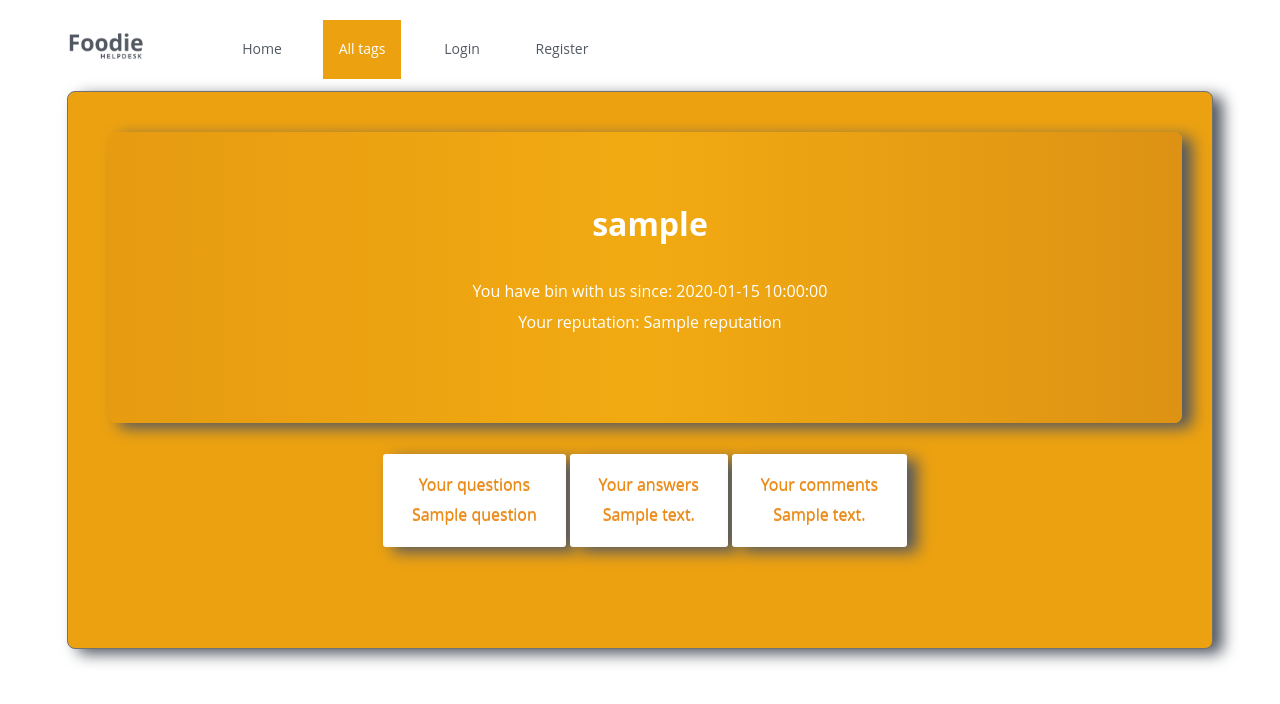
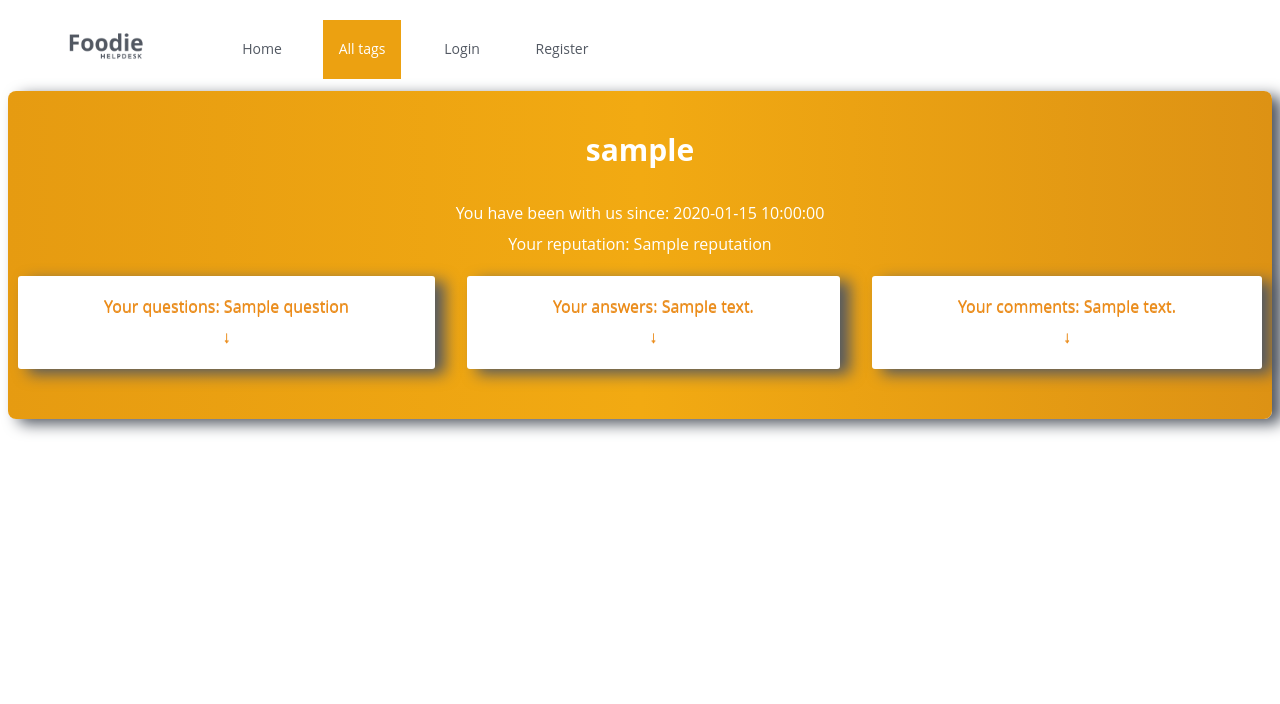
Before and after one commit to michal-bed/ask-mate-foodie, a Flask app: template templates/user_page.html in a window 1280 px wide. Shown: the top 704 px of the page. Run offline with Flask 2, Linux system fonts and the light colour scheme; the template is opened without the code that fills it: most values are stand-ins (such as "Sample title", 1, 10 or a date in 2020); some libraries are stand-ins or nearby versions.

Commit message:
user page profile css buttons, main area

```diff
--- a/static/style.css
+++ b/static/style.css
@@ -134,6 +134,7 @@ a.ask-user-button {
     width: 85%;
     background: none repeat scroll 0 0 #FFFFFF;
     overflow: hidden;
+    color:#727272 ;
     padding: 40px 30px 70px 40px;
     border: 0 solid;
     border-radius: 8px;
@@ -400,10 +401,15 @@ a.ask-user-button {
     background: linear-gradient(90deg, rgba(230, 155, 17, 1) 0%, rgba(242, 170, 18, 1) 50%, rgba(221, 146, 20, 1) 100%);
     margin-left: auto;
     margin-right: auto;
+    text-content: center;
     padding: 10px 10px 50px 10px;
     border: 0;
     border-radius: 8px;
     box-shadow: 10px 5px 15px #525862
+}
+.yellow__user {
+    color: white;
+    text-align: center;
 }
 
 .yellow-header {
@@ -412,6 +418,14 @@ a.ask-user-button {
     text-align: center
 }
 
+.yellow__btn_area{
+    display: grid;
+    grid-template-columns: auto auto auto;
+    align-items: center;
+    grid-column-gap: 2em;
+
+
+}
 .wrapp-around {
     position: relative;
     margin-left: auto;
--- a/templates/user_page.html
+++ b/templates/user_page.html
@@ -43,16 +43,17 @@
     </nav>
   </header>
 <body>
-    <div class="background-box">
-        <div class="create-account-date-box">
-            <h1>{{ user_data['user_name'] }}</h1>
-            <p>You have bin with us since: {{ user_data['registration_time'] }}<br>Your reputation: {{ user_data['reputation'] }}</p>
-        </div><br>
-        <div>
-            <a class="ask-user-button" href="/user/questions">Your questions<br>{{ questions['question'] }}</a>
-            <a class="ask-user-button" href="/user/answers">Your answers<br>{{ answers['answer'] }}</a>
-            <a class="ask-user-button" href="/user/comments">Your comments<br>{{ comments['comment'] }}</a>
-        </div><br>
+    <div class="yellow">
+
+            <h1 class="yellow-header">{{ user_data['user_name'] }}</h1>
+            <p class="yellow__user">You have been with us since: {{ user_data['registration_time'] }}<br>Your reputation: {{ user_data['reputation'] }}</p>
+
+        <div class="yellow__btn_area">
+            <a class="ask-user-button" href="/user/questions">Your questions: {{ questions['question'] }} <br> &#8595</a>
+            <a class="ask-user-button" href="/user/answers">Your answers: {{ answers['answer'] }}<br> &#8595</a>
+            <a class="ask-user-button" href="/user/comments">Your comments: {{ comments['comment'] }}<br> &#8595</a>
+        </div>
+        <div class="yellow_question-list">
         {% if url == "/user/questions" %}
             {% for question in user_questions %}
                 <div class="box">
@@ -149,6 +150,8 @@
                     </div>
                     <p class="date">Edited {{comment.edited_count}} times</p>
                 </div>
+
 		    {% endfor %}
         {% endif %}
+        </div>
         {% endblock %}
```
